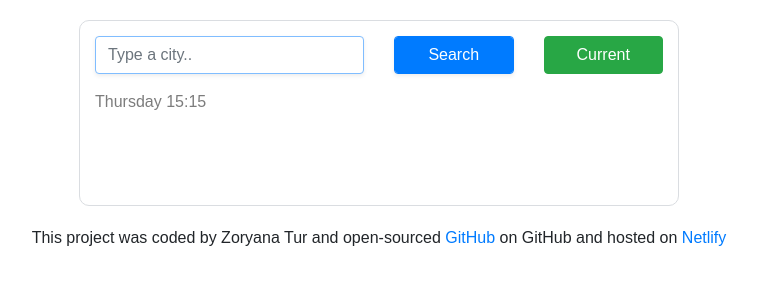
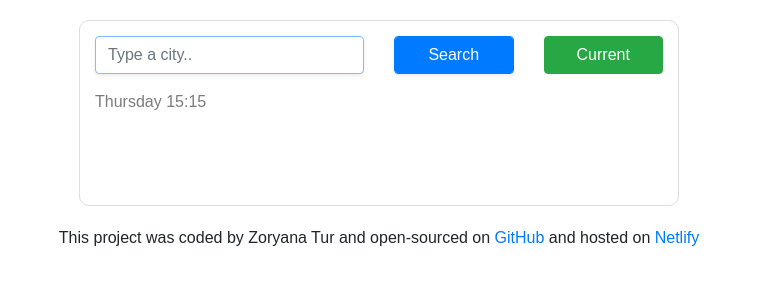
Before and after one commit to ZoryanaTur/zoryana-tur-project, a plain HTML site: page index.html in a window 1280 px wide. Shown: the whole page, without its empty margins (261-1019 px from the left). Drawn offline with nearby package versions, Linux system fonts and the light colour scheme; no server answers.

Commit message:
Updated hosting details in HTML

```diff
--- a/index.html
+++ b/index.html
@@ -74,7 +74,7 @@
         </div>
       </div>
     </div>
-    <p class="hosting-details">This project was coded by Zoryana Tur and open-sourced <a href="https://github.com/ZoryanaTur/zoryana-tur-project">GitHub</a> on GitHub and hosted on <a href="https://www.netlify.com/">Netlify</a></p>
+    <p class="hosting-details">This project was coded by Zoryana Tur and open-sourced on <a href="https://github.com/ZoryanaTur/zoryana-tur-project">GitHub</a> and hosted on <a href="https://www.netlify.com/">Netlify</a></p>
     <script src="src/index.js"></script>
   </body>
 </html>
```
